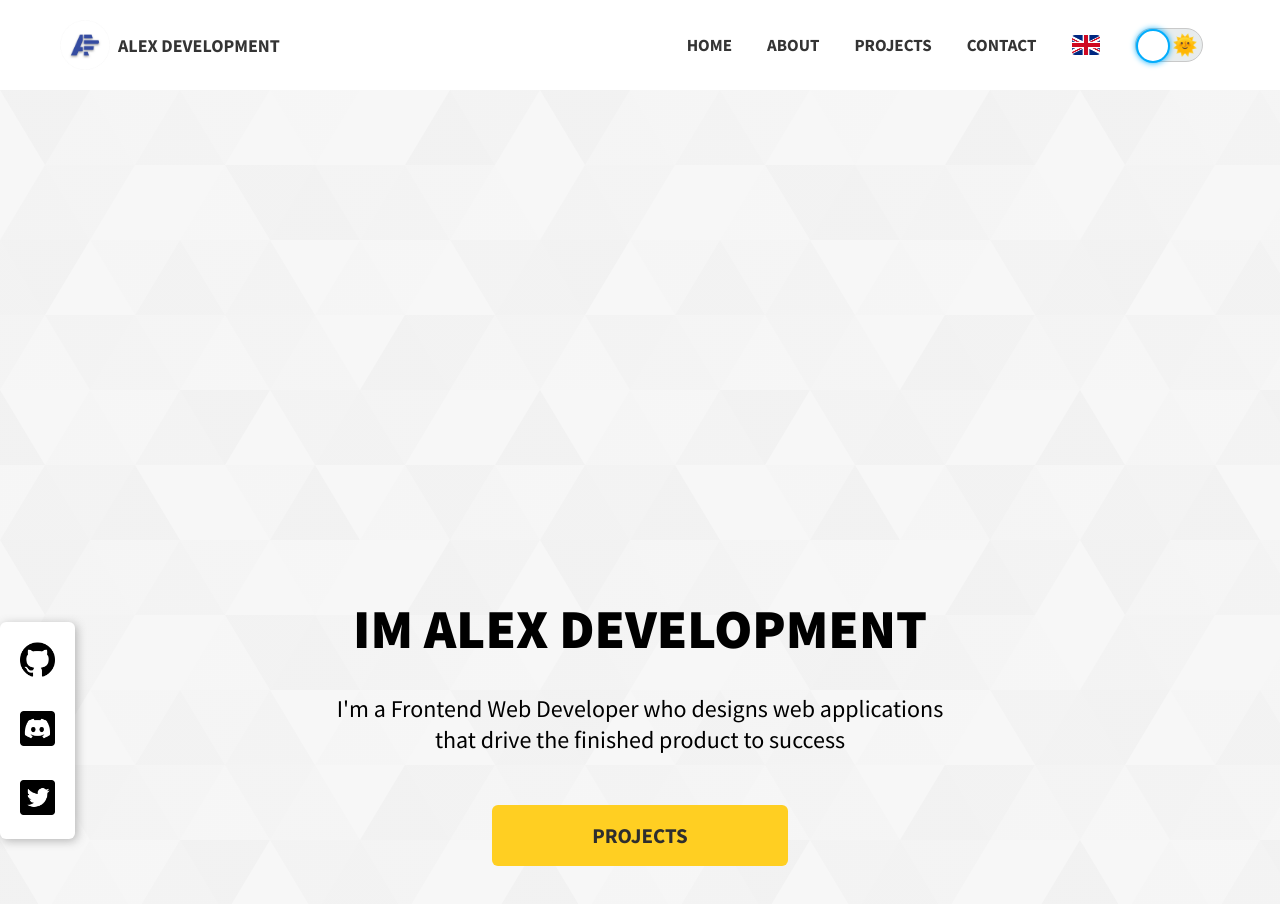
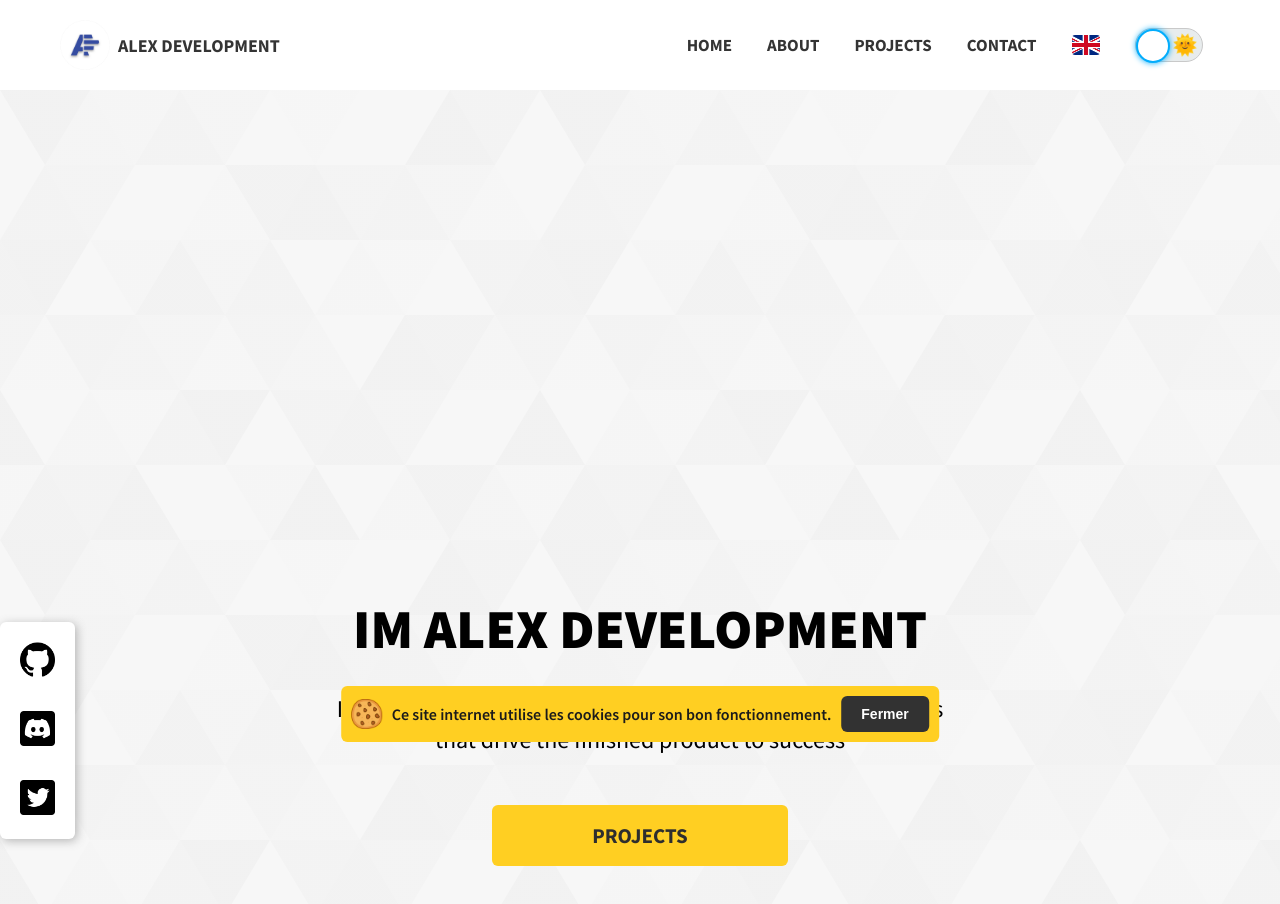
Before and after one commit to codebyalexx/Portfolio, a React (Create React App) app: page / in a window 1280 px wide. Shown: the top 904 px of the page. Built offline with nearby package versions, Linux system fonts and the light colour scheme.

Commit message:
:sparkles: Added Cookies Popup - close #2

```diff
--- /dev/null
+++ b/src/components/CookiesPopup.jsx
@@ -0,0 +1,48 @@
+import React, { Component } from 'react';
+import cookieImage from '../assets/cookies.png';
+
+export default class CookiesPopup extends Component {
+  /**
+   * Check if the cookies has already been accepted
+   * @return {boolean} Returns true if cookies are accepted, false if not
+   */
+  static isAccepted() {
+    return localStorage.getItem('cookies-accept') !== null;
+  }
+
+  constructor(props) {
+    super(props);
+
+    /* It's defining the default state */
+    this.state = {
+      show: !CookiesPopup.isAccepted(),
+    };
+
+    /* It's binding the context to the methods */
+    this.accept = this.accept.bind(this);
+  }
+
+  /**
+     * Close the popup & accept the cookies
+     */
+  accept() {
+    /* It's saving the user cookies choice in the localstorage */
+    localStorage.setItem('cookies-accept', 'OK');
+
+    /* It's hiding the popup */
+    this.setState(() => ({
+      show: false,
+    }));
+  }
+
+  render() {
+    const { show } = this.state;
+    return (
+      <div className="cookies" style={{ display: show ? 'flex' : 'none' }}>
+        <img src={cookieImage} alt="Cookie icon" className="cookies-icon" />
+        <p className="cookies-caption">Ce site internet utilise les cookies pour son bon fonctionnement.</p>
+        <button type="button" className="cookies-close" onClick={this.accept}>Fermer</button>
+      </div>
+    );
+  }
+}
--- /dev/null
+++ b/src/style/components/_cookies.scss
@@ -0,0 +1,51 @@
+.cookies {
+  display: flex;
+  align-items: center;
+  justify-content: center;
+  flex-wrap: nowrap;
+  position: fixed;
+  bottom: 30px;
+  left: 50%;
+  transform: translate(-50%, -50%);
+  background-color: #ffcf22;
+  color: #1b1b1b;
+  padding: 10px;
+  border-radius: 6px;
+
+  @media screen and (max-width: 1000px) {
+    width: 70%;
+  }
+
+  @media screen and (max-width: 670px) {
+    width: 80%;
+    bottom: 15px;
+  }
+
+  @media screen and (max-width: 550px) {
+    width: 90%;
+  }
+
+  &-icon {
+    height: 30px;
+    margin-right: 10px;
+  }
+
+  &-caption {
+    margin: 0;
+    font-weight: 600;
+    font-size: 16px;
+    line-break: strict;
+  }
+
+  &-close {
+    cursor: pointer;
+    margin-left: 10px;
+    padding: 10px 20px;
+    font-size: 14px;
+    font-weight: 600;
+    border-radius: 6px;
+    border: none;
+    background-color: #323232;
+    color: #fff;
+  }
+}
--- a/src/style/main.scss
+++ b/src/style/main.scss
@@ -10,6 +10,7 @@
 @import 'components/backgrounds';
 @import 'components/switcher';
 @import 'components/themeToggler';
+@import 'components/cookies';
 
 /* Layout */
 @import 'layout/navbar';
--- a/src/views/App.jsx
+++ b/src/views/App.jsx
@@ -9,6 +9,7 @@ import Projects from '../layout/Projects';
 import Footer from '../layout/Footer';
 import Contact from '../layout/Contact';
 import Alerts from '../components/Alerts';
+import CookiesPopup from '../components/CookiesPopup';
 
 /**
  * The Application Component
@@ -35,6 +36,7 @@ export default class App extends Component {
           <Contact alerts={this.alerts} />
         </main>
         <Footer />
+        <CookiesPopup />
       </div>
     );
   }
```
Also changed, not shown: src/assets/cookies.png (added).
